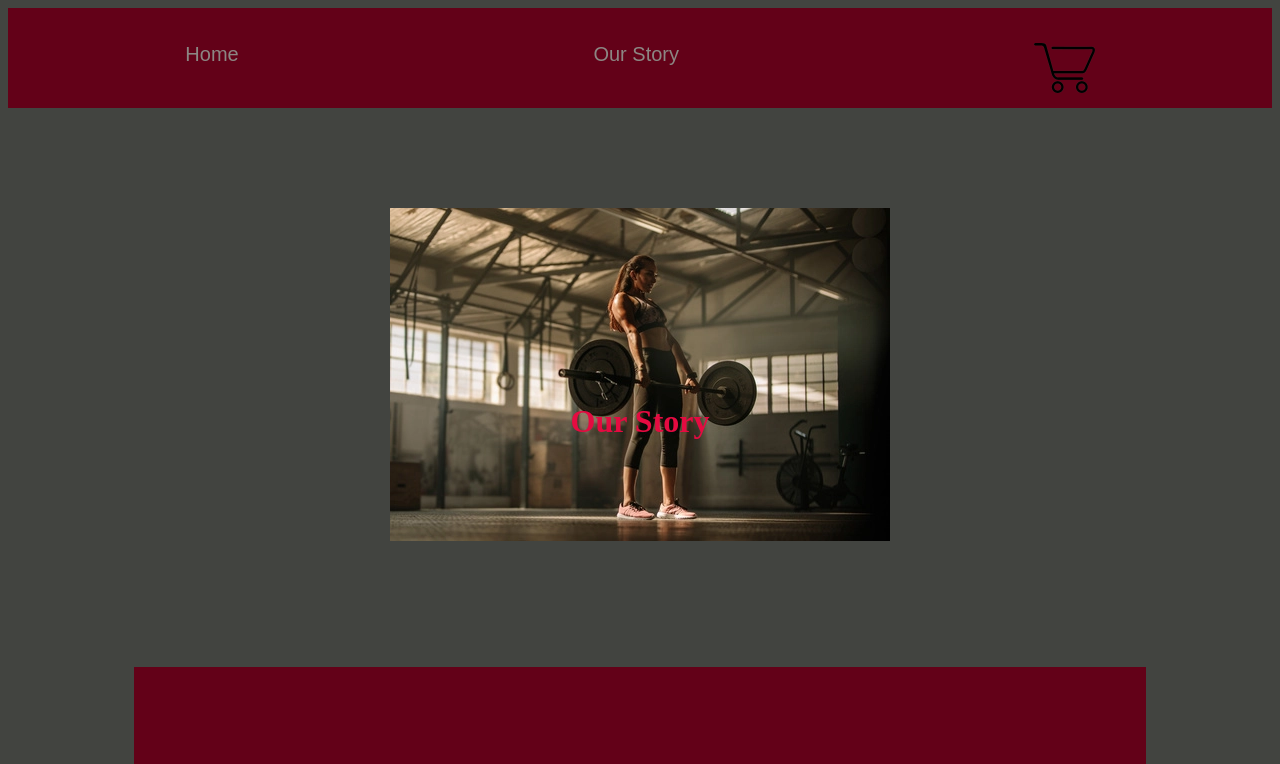
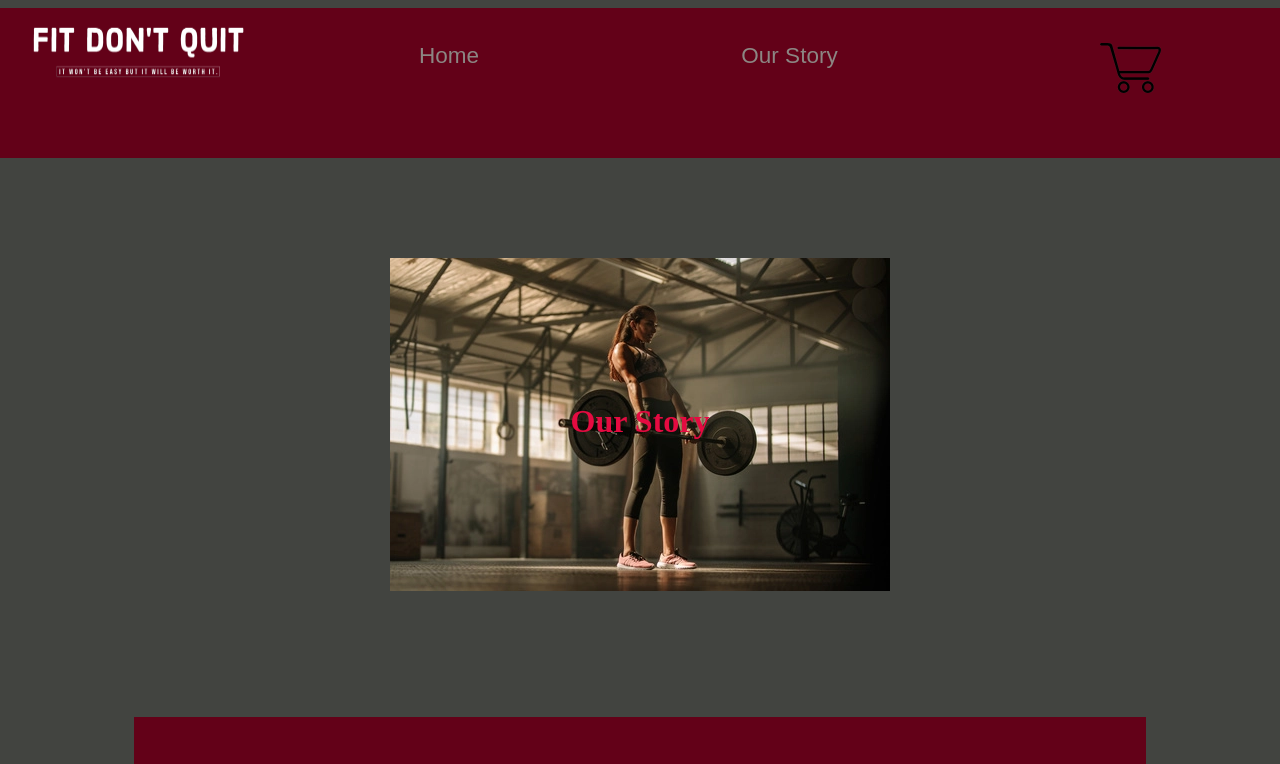
Before and after one commit to CrumMan/personal_site_assignment, a plain HTML site: page our_story.html in a window 1280 px wide. Shown: the top 764 px of the page. Drawn offline with Linux system fonts and the light colour scheme.

Commit message:
edit last minute to add logo

```diff
--- a/our_story.html
+++ b/our_story.html
@@ -8,6 +8,9 @@
     <link rel="stylesheet" href="styles/our_story_style.css">
 </head>
 <body>
+    <header>
+        <a id="logo_link" href="index.html">
+            <img class="logo" src="images/fit_dont_quit_logos_white.png" alt="logo">    </a>
     <nav>
         <a id="home" href="index.html">Home</a>
         <a id="About" href="our_story.html">Our Story</a>
@@ -17,6 +20,7 @@
             </div>
         </a>
     </nav>
+    </header>
     <div class="our-story">
         <h1>Our Story</h1>
         <a class="lifting">
--- a/styles/our_story_style.css
+++ b/styles/our_story_style.css
@@ -1,6 +1,5 @@
 
-div{
-    display: contents;}
+div{display: contents;}
 .content{
     font-family: anton, Labrada, sans-serif;
     color: #424440;
@@ -11,13 +10,15 @@ header{
     display: grid;
     grid-template-columns: 300px auto;
     font-size: 18px;
-    margin: 0 -20px;
+    margin: 0 -20px 0 -20px  ;
+    height: 150px;
 }
 #cart{
     height: 50px;
 }
 .logo{
     width: 300px;
+    grid-row: 1/2;
 }
 nav{
     background-color: #630118;
@@ -26,7 +27,7 @@ nav{
     margin-bottom: 100px;
     height: 100px;
     grid-row: 1/2;
-    grid-column: 1/3;
+    grid-column: 2/3;
 
 }
 nav a{
```
